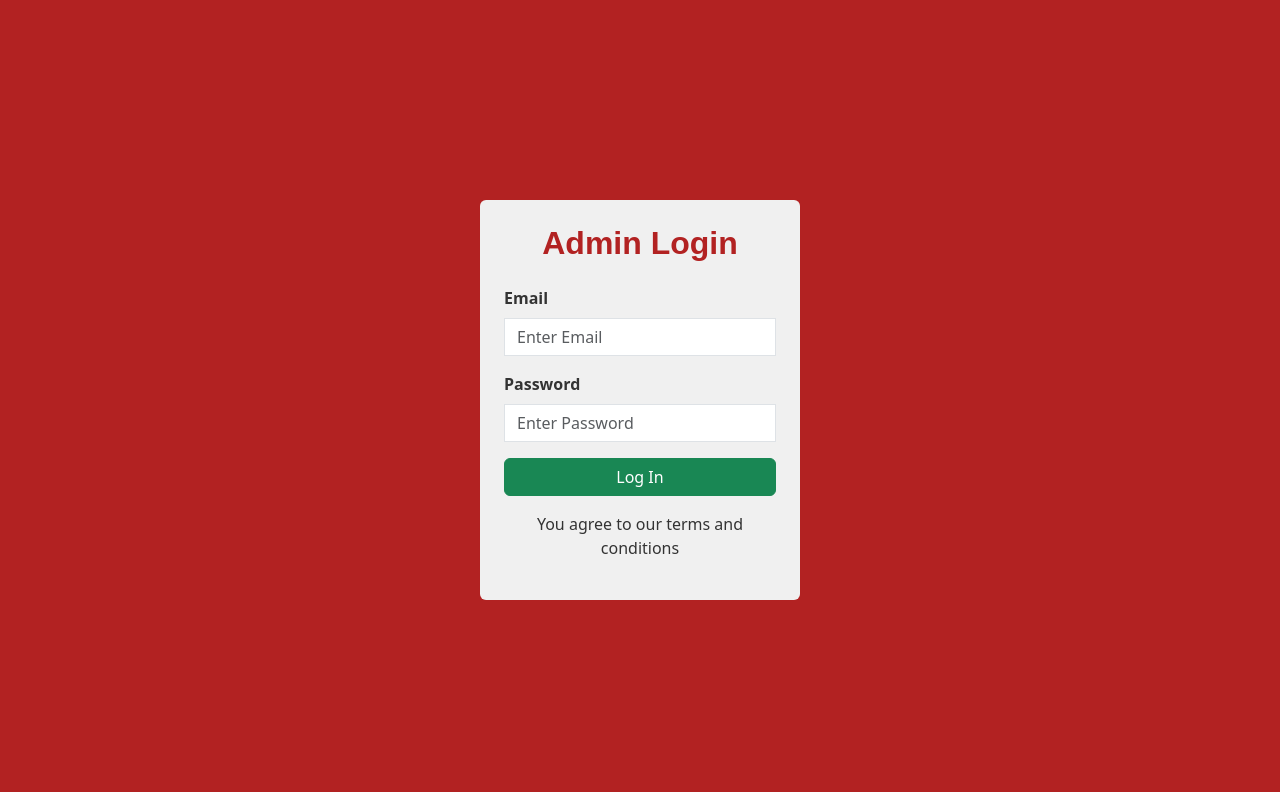
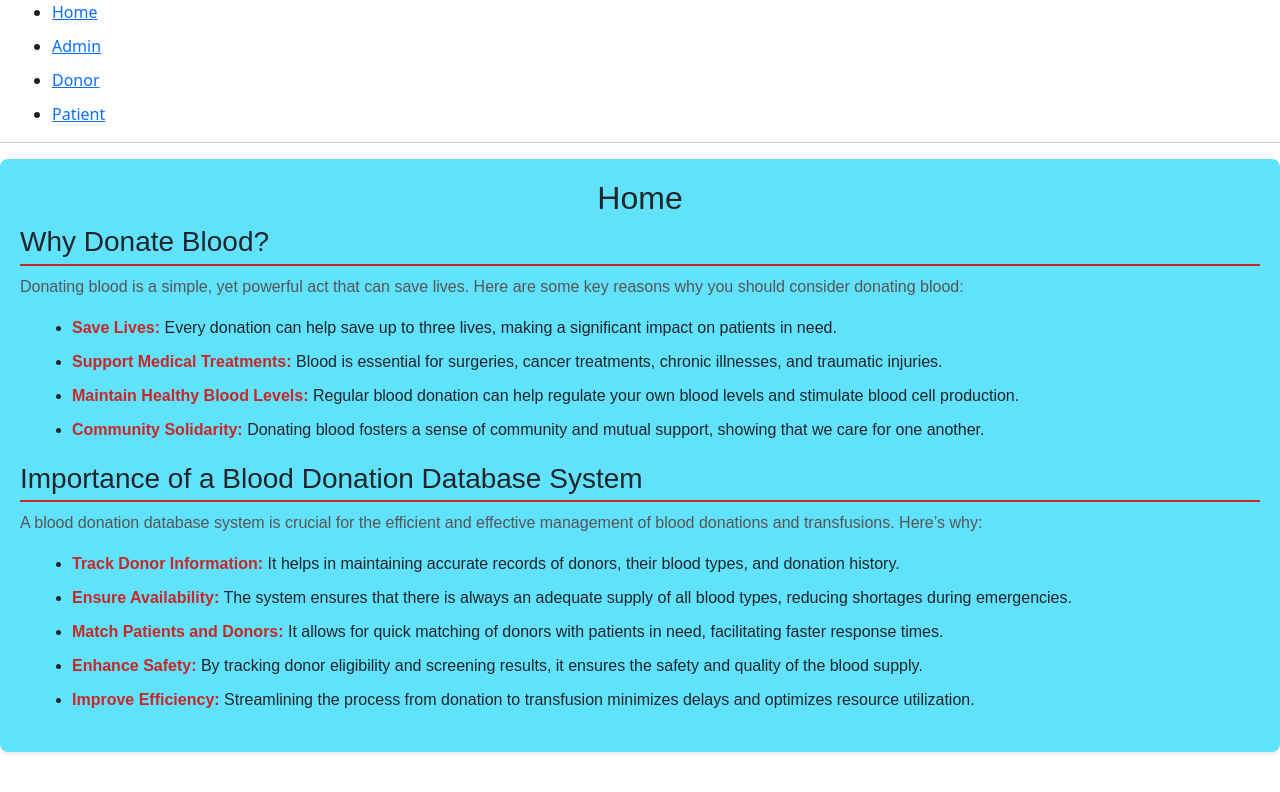
Before and after one commit to SoCalledKrish/Blood_Donation, a React (Create React App) app in the folder frontend/: page / in a window 1280 px wide. Shown: the top 792 px of the page. Built offline with nearby package versions, Linux system fonts and the light colour scheme.

Commit message:
layout - combining links , home page made

```diff
--- a/frontend/package.json
+++ b/frontend/package.json
@@ -2,6 +2,7 @@
   "name": "frontend",
   "version": "0.1.0",
   "private": true,
+  "main": "./src/index.js",
   "dependencies": {
     "@testing-library/jest-dom": "^5.17.0",
     "@testing-library/react": "^13.4.0",
--- a/frontend/public/index.html
+++ b/frontend/public/index.html
@@ -24,7 +24,7 @@
       work correctly both with client-side routing and a non-root public URL.
       Learn how to configure a non-root public URL by running `npm run build`.
     -->
-    <title>React App</title>
+    <title>Blood Donation Management System</title>
   </head>
   <body>
     <noscript>You need to enable JavaScript to run this app.</noscript>
--- a/frontend/src/App.js
+++ b/frontend/src/App.js
@@ -1,25 +1,57 @@
 import React from 'react';
-import { BrowserRouter, Routes, Route } from 'react-router-dom';
+import { render } from "react-dom";
+import { BrowserRouter, Routes, Route, Link} from 'react-router-dom';
+import Home from './Authentication/Home';
 import AdminLogin from './Authentication/AdminLogin';
 import DonorLogin from './Authentication/DonorLogin';
 import PatientLogin from './Authentication/PatientLogin';
-import PatientSignup from './Authentication/PatientSignup';
-import DonorSignup from './Authentication/DonorSignup';
+//import PatientSignup from './Authentication/PatientSignup';
+//import DonorSignup from './Authentication/DonorSignup';
+
+const Layout = () => (
+  <BrowserRouter>
+    <div>
+      <ul>
+        <li>
+          <Link to="/">Home</Link>
+        </li>
+        <li>
+          <Link to="/admin">Admin</Link>
+        </li>
+        <li>
+          <Link to="/donor">Donor</Link>
+        </li>
+        <li>
+          <Link to="/patient">Patient</Link>
+        </li>
+      </ul>
 
 
-function App() {
-  return (
-    <BrowserRouter>
+      <hr/>
       <Routes>
-        <Route path="/" element={<AdminLogin />} />
-        <Route path="/donor" element={<DonorLogin />} />
-        <Route path="/patient" element={<PatientLogin />} />
-        <Route path="/PatientSignup" element={<PatientSignup />} />
-        <Route path="/DonorSignup" element={<DonorSignup />} />
+        <Route exact path="/" Component={Home} />
+        <Route path="/admin" Component={AdminLogin} />
+        <Route path="/donor" Component={DonorLogin} />
+        <Route path="/patient" Component={PatientLogin} />
+      </Routes>
 
-      </Routes>
-    </BrowserRouter>
-  );
-}
+    </div>
 
-export default App;
+  </BrowserRouter>
+);
+// function App() {
+//   return (
+//     <BrowserRouter>
+//       <Routes>
+//         <Route path="/" element={<AdminLogin />} />
+//         <Route path="/donor" element={<DonorLogin />} />
+//         <Route path="/patient" element={<PatientLogin />} />
+//         <Route path="/PatientSignup" element={<PatientSignup />} />
+//         <Route path="/DonorSignup" element={<DonorSignup />} />
+
+//       </Routes>
+//     </BrowserRouter>
+//   );
+// }
+render(<Layout />, document.getElementById("root"));
+export default Layout;
--- a/frontend/src/Authentication/DonorLogin.js
+++ b/frontend/src/Authentication/DonorLogin.js
@@ -1,6 +1,5 @@
 import React from 'react';
 import { Link } from 'react-router-dom';
-
 function DonorLogin() {
   return (
     <div className='d-flex justify-content-center align-items-center vh-100' style={{ backgroundColor: '#FF6347' }}>
--- /dev/null
+++ b/frontend/src/Authentication/Home.css
@@ -0,0 +1,46 @@
+.home-container {
+    max-width: 100%;
+    max-height: 100%;
+    margin: 0 auto;
+    padding: 20px;
+    font-family: Arial, sans-serif;
+    background-color: #03d1faa0;
+    border-radius: 8px;
+    box-shadow: 0 2px 4px rgba(0, 0, 0, 0.1);
+
+  }
+
+  h2 {
+    text-align: center;
+    color: #333;
+    margin-bottom: 20px;
+  }
+
+  section {
+    margin-bottom: 20px;
+  }
+
+  h3 {
+    color: #c62828;
+    border-bottom: 2px solid #c62828;
+    padding-bottom: 5px;
+    margin-bottom: 10px;
+  }
+
+  p {
+    color: #555;
+    line-height: 1.6;
+  }
+
+  ul {
+    list-style-type: disc;
+    margin: 10px 0 20px 20px;
+  }
+
+  li {
+    margin-bottom: 10px;
+  }
+
+  li strong {
+    color: #c62828;
+  }
--- /dev/null
+++ b/frontend/src/Authentication/Home.js
@@ -0,0 +1,54 @@
+import React from 'react';
+import './Home.css';
+
+const Home = () => (
+  <div className="home-container">
+    <h2>Home</h2>
+    <section>
+      <h3>Why Donate Blood?</h3>
+      <p>
+        Donating blood is a simple, yet powerful act that can save lives. Here are some key reasons why you should consider donating blood:
+      </p>
+      <ul>
+        <li>
+          <strong>Save Lives:</strong> Every donation can help save up to three lives, making a significant impact on patients in need.
+        </li>
+        <li>
+          <strong>Support Medical Treatments:</strong> Blood is essential for surgeries, cancer treatments, chronic illnesses, and traumatic injuries.
+        </li>
+        <li>
+          <strong>Maintain Healthy Blood Levels:</strong> Regular blood donation can help regulate your own blood levels and stimulate blood cell production.
+        </li>
+        <li>
+          <strong>Community Solidarity:</strong> Donating blood fosters a sense of community and mutual support, showing that we care for one another.
+        </li>
+      </ul>
+    </section>
+
+    <section>
+      <h3>Importance of a Blood Donation Database System</h3>
+      <p>
+        A blood donation database system is crucial for the efficient and effective management of blood donations and transfusions. Here’s why:
+      </p>
+      <ul>
+        <li>
+          <strong>Track Donor Information:</strong> It helps in maintaining accurate records of donors, their blood types, and donation history.
+        </li>
+        <li>
+          <strong>Ensure Availability:</strong> The system ensures that there is always an adequate supply of all blood types, reducing shortages during emergencies.
+        </li>
+        <li>
+          <strong>Match Patients and Donors:</strong> It allows for quick matching of donors with patients in need, facilitating faster response times.
+        </li>
+        <li>
+          <strong>Enhance Safety:</strong> By tracking donor eligibility and screening results, it ensures the safety and quality of the blood supply.
+        </li>
+        <li>
+          <strong>Improve Efficiency:</strong> Streamlining the process from donation to transfusion minimizes delays and optimizes resource utilization.
+        </li>
+      </ul>
+    </section>
+  </div>
+);
+
+export default Home;
```
Also changed, not shown: 1 other file (tests, documents, lock files or other folders).
